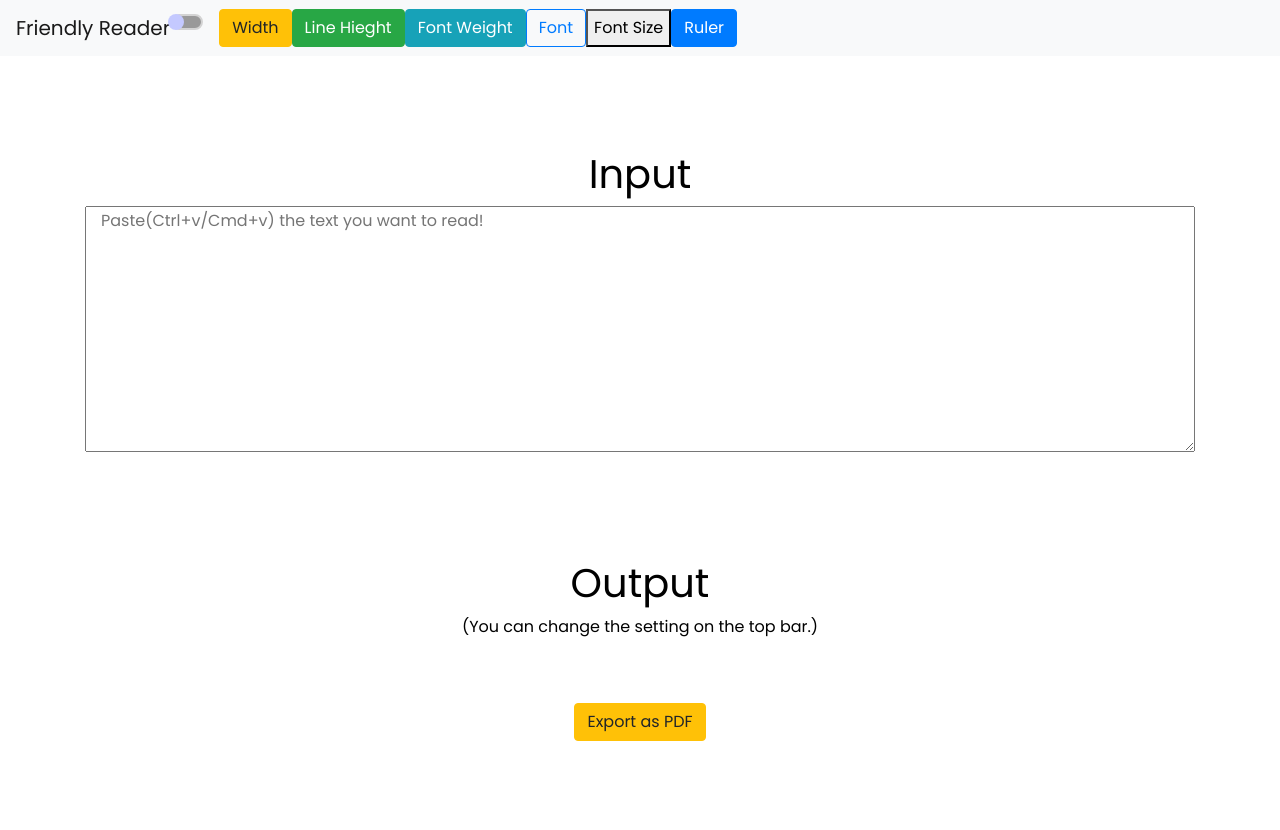
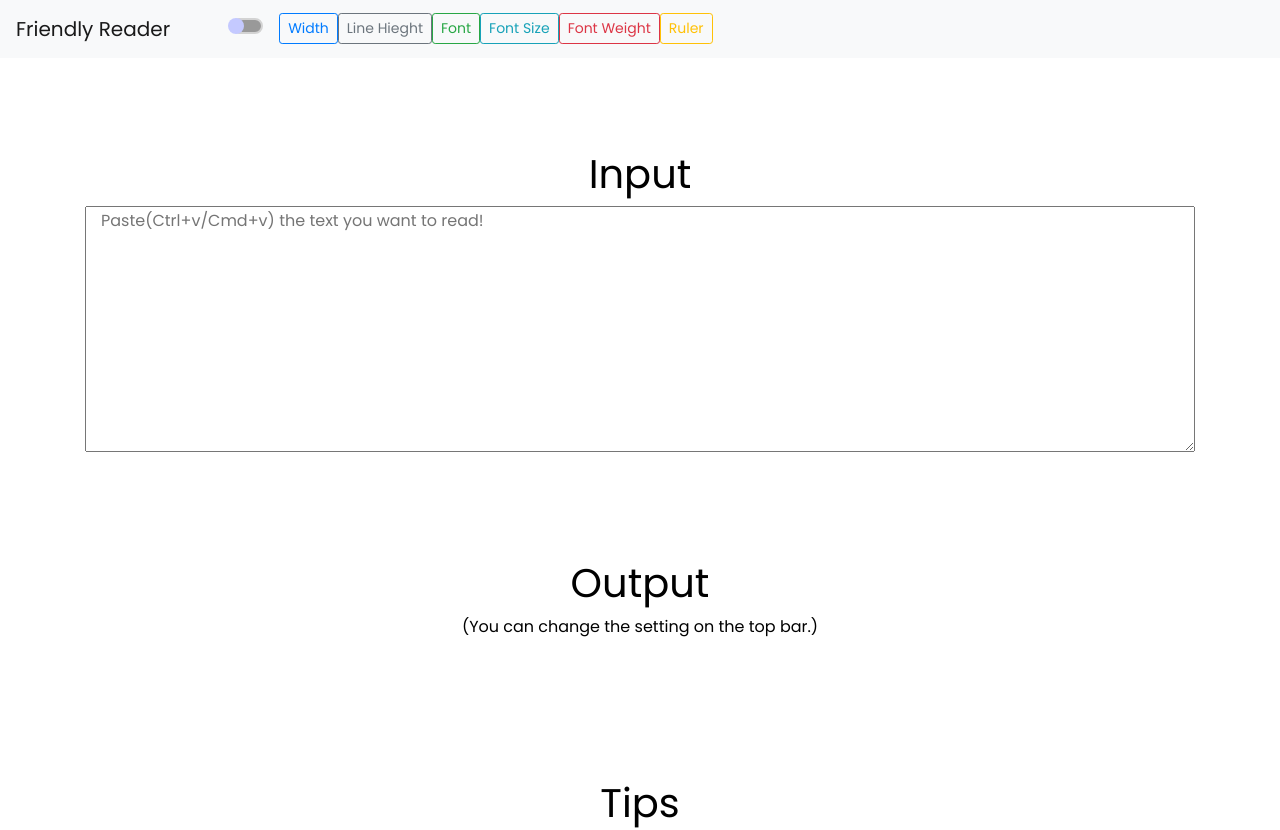
Before and after one commit to Sota1221/friendly-reader, a plain HTML site: page index.html in a window 1280 px wide. Shown: the top 830 px of the page. Drawn offline with nearby package versions, Linux system fonts and the light colour scheme.

Commit message:
Add files via upload
fixed bug

```diff
--- a/index.html
+++ b/index.html
@@ -11,22 +11,34 @@
     </head>
     <body>
         <div class="fixed-top">
-            <nav class="navbar navbar-expand-lg navbar-light bg-light">
+            <nav class="navbar navbar-expand-lg navbar-light bg-light" id="top">
                 <a class="navbar-brand" href="#">Friendly Reader</a>
-                <div class="row">
-                    <div class="item-frame">
-                        <input type="checkbox" id="toggleSwitch" class="checkbox" onclick="myFunction()">
-                        <label class="switch" for="toggleSwitch"></label>
-                    </div>
-                    <button type="button" class="btn btn-warning" onclick="changeWidth()">Width</button>
-                    <button type="button" class="btn btn-success" onclick="changeLineHeight()">Line Hieght</button>
-                    <button type="button" class="btn btn-info" onclick="changeFontWeight()">Font Weight</button>
-                    <button type="button" class="btn btn-outline-primary" onclick="changeFont()">Font</button>
-
-                    <button type="button" onclick="changeFontSize()">Font Size</button>
-                    <button type="button" id="open" class="btn btn-primary" onclick="">Ruler</button>
-
-                </div>
+                <ul>
+                    <li>
+                        <div class="item-frame">
+                            <input type="checkbox" id="toggleSwitch" class="checkbox" onclick="myFunction()">
+                            <label class="switch" for="toggleSwitch"></label>
+                        </div>
+                    </li>
+                    <li>
+                        <button type="button" class="btn btn-outline-primary btn-sm" onclick="changeWidth()">Width</button>
+                    </li>
+                    <li>
+                        <button type="button" class="btn btn-outline-secondary btn-sm" onclick="changeLineHeight()">Line Hieght</button>
+                    </li>
+                    <li>
+                        <button type="button" class="btn btn-outline-success btn-sm" onclick="changeFont()">Font</button>
+                    </li>
+                    <li>
+                        <button type="button" class="btn btn-outline-info btn-sm" onclick="changeFontSize()">Font Size</button>
+                    </li>
+                    <li>
+                        <button type="button" class="btn btn-outline-danger btn-sm" onclick="changeFontWeight()">Font Weight</button>
+                    </li>
+                    <li>
+                        <button type="button" id="open" class="btn btn-outline-warning btn-sm" onclick="">Ruler</button>
+                    </li>
+                </ul>
             </nav>
         </div>
         <div class="container">
@@ -41,19 +53,16 @@
                     </div>
                 </div>
             </div>
-            <div class="d-flex justify-content-center mt-4 mb-4">
-                <button type="button" class="btn btn-warning" onclick="">Export as PDF</button>
-            </div>
             <div class="modal-container-top vhInit" id="modal_container_top">
             </div>
             <div class="modal-container-bottom vhInit" id="modal_container_bottom">
             </div>
             <div class="white-box"></div>
             <div class="tipsbox">
-                <h1 class="text-center">Tips:</h1>
+                <h1 class="text-center">Tips</h1>
                 <div class="w100 d-flex justify-content-center">
                     <div class="w60 align-itmes-center">
-                        <ul class="mt-4">
+                        <ol class="mt-4">
                             <li>
                                 <p class="explanation">When you paste a pdf text, you may get a lot of extra line breaks. In this case, you can paste the text into the url field of the web page and then copy it again to get rid of the unnecessary line breaks.</p>
                             </li>
@@ -65,7 +74,7 @@
                                     Currently, "Font" is primarily intended for English text.
                                 </p>
                             </li>
-                        </ul>
+                        </ol>
                     </div>
                 </div>
             </div>
--- a/reader.css
+++ b/reader.css
@@ -231,3 +231,16 @@ input:checked ~ .switch:after {
   text-align: center;
   background-color: #f8f9fa;
 }
+
+ul {
+  display: flex;
+  list-style: none;
+
+  margin: 5px;
+}
+
+.title {
+  margin-top: 5px;
+  margin-left: 30px;
+  font-size: 25px;
+}
```
Also changed, not shown: reader.js (+16 -3 lines).
